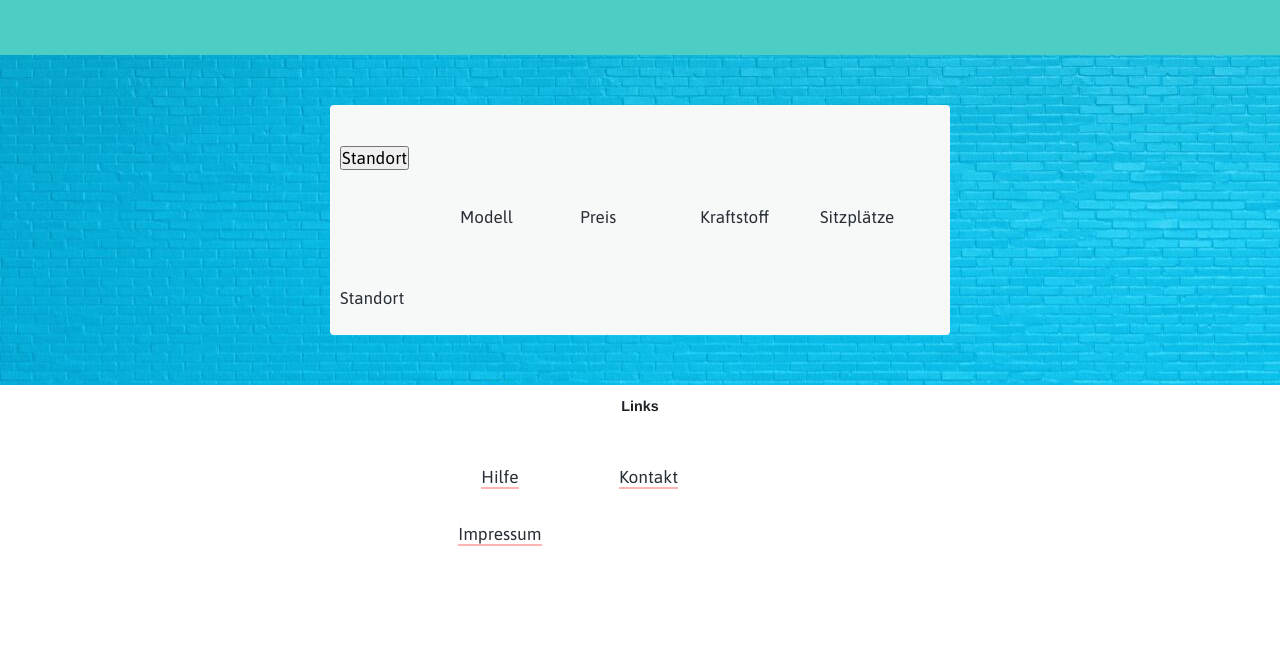
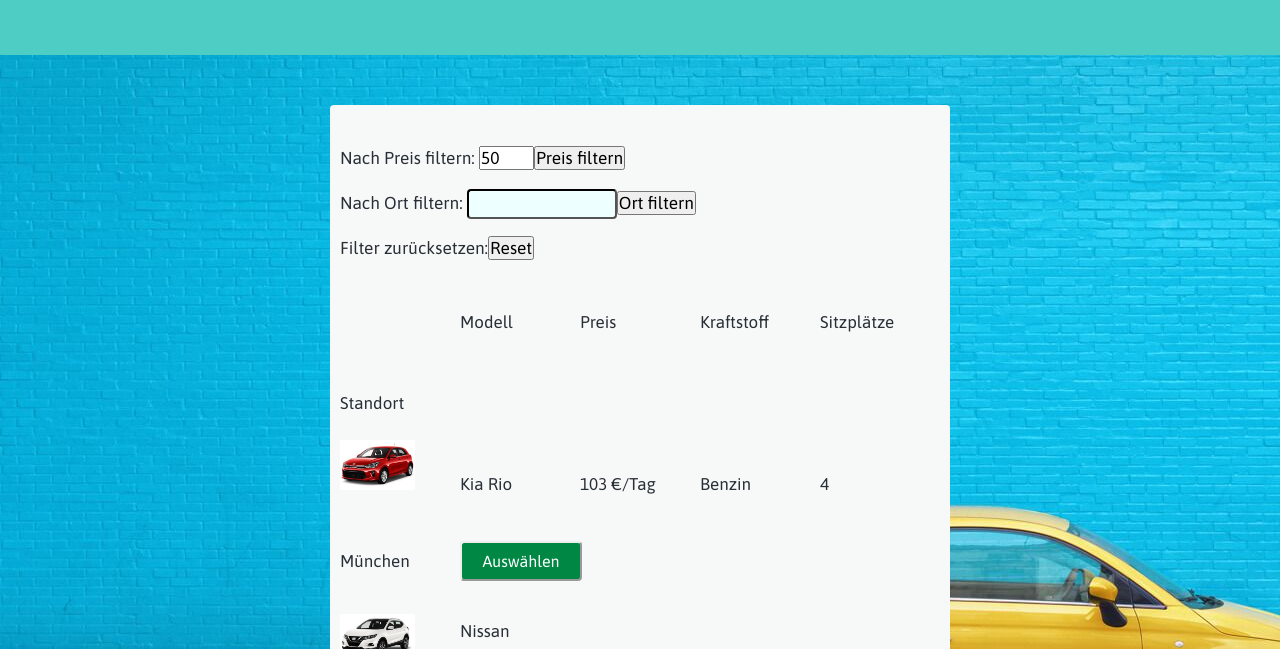
Before and after one commit to Vloraemini/Webtechnologien, a plain HTML site: page html/AutosVergleichen.html in a window 1280 px wide. Shown: the part 151-800 px from the top of the page. Drawn offline with nearby package versions, Linux system fonts and the light colour scheme.

Commit message:
Projektrealisierung3

```diff
--- a/css/main.css
+++ b/css/main.css
@@ -548,3 +548,7 @@ body {
 .headroom--unpinned {
   transform: translateY(-100%)
 }
+#cityInput{
+  height: 30px;
+  width: 150px;
+}
--- a/html/AutosVergleichen.html
+++ b/html/AutosVergleichen.html
@@ -8,8 +8,8 @@
   <link rel="stylesheet" href="https://cdnjs.cloudflare.com/ajax/libs/font-awesome/4.7.0/css/font-awesome.min.css">
   <script src="https://ajax.googleapis.com/ajax/libs/jquery/2.2.0/jquery.min.js"></script>
 
+  <script language="javascript" type="text/javascript" src="../js/Auto.js"></script>
   <script language="javascript" type="text/javascript" src="../js/buildPage.js"></script>
-  <script language="javascript" type="text/javascript" src="../js/Auto.js"></script>
   <script language="javascript" type="text/javascript" src="../js/app.js"></script>
 
 
--- a/js/buildPage.js
+++ b/js/buildPage.js
@@ -22,9 +22,18 @@ window.onload = function buidPage(){
 
 
   buildDivHeader();
-  var carList = buildCars();
+
 
   buildDivInPage(carList);
+
+  var buttonPriceInContainer = document.getElementById('buttonPriceInContainer');
+  buttonPriceInContainer.setAttribute('onclick','filterPrice()');
+  var buttonCityInContainer = document.getElementById('buttonPriceInContainer');
+  buttonCityInContainer.setAttribute('onclick','filterCity()');
+
+  var buttonResetInContainer = document.getElementById('buttonResetInContainer');
+  buttonResetInContainer.setAttribute('onclick','filterReset()');
+
 }
 
 
@@ -33,17 +42,14 @@ function buildDivInPage(carList){
 
   for (var i = 0; i < carList.length; i++) {
     var auto = carList[i];
-
-
-    if((ortValue!= null || ortValue!="")){
+    if(ortValue === undefined || ortValue.length === 0){
+      createDivElements(auto, "");
+    }else{
       if(ortValue != auto.ort){
         continue;
       }else {
         createDivElements(auto, ortValue);
       }
-
-    }else{
-      createDivElements(auto, '');
     }
   }
 }
@@ -106,11 +112,11 @@ function createDivElements(car, city){
   var carCityDiv = document.createElement('div');
   carCityDiv.className = 'carType';
   carCityDiv.id = "cityID"+i;
-  console.log("City: "+city);
-  if(city!=null&&city != ""){
+
+  if(city.length === 0){
+    carCityDiv.innerHTML = car.ort;
+  }else{
     carCityDiv.innerHTML = city;
-  }else {
-    carCityDiv.innerHTML = car.ort;
   }
 
   formDiv.appendChild(carCityDiv);
@@ -194,48 +200,74 @@ function buildDivHeader(){
 function addFilterElementsToPage(){
   var centerblockDiv = document.getElementById('centerblock');
   var buttonContainerDiv = document.createElement('div');
-  buttonContainerDiv.setAttribute('id','buttonContainer');
+  buttonContainerDiv.setAttribute('id','filterContainer');
 
-  var filterCityDiv = document.createElement('button');
-  filterCityDiv.setAttribute('class','button active');
-  filterCityDiv.setAttribute('id','buttonContainer');
-  filterCityDiv.setAttribute('value','Test');
-  var filterValue="Berlin";
-  filterCityDiv.innerHTML="Standort";
-  filterCityDiv.onclick = function() { filterSelection(filterValue); };
+  var labelContainerDiv =  document.createElement('p');
+  labelContainerDiv.innerHTML ="Nach Preis filtern: ";
 
-  // filterCityDiv.setAttribute('onclick',"filterSelection("+filterValue + ")");
+  var inputContainerDiv = document.createElement('input');
 
-  buttonContainerDiv.appendChild(filterCityDiv);
+  inputContainerDiv.id='priceInput';
+  inputContainerDiv.type='number';
+  inputContainerDiv.value ='50';
+  inputContainerDiv.min ='50';
+  inputContainerDiv.max ='150';
+
+  var buttonPriceDiv = document.createElement('button');
+  buttonPriceDiv.setAttribute('class','button active');
+  buttonPriceDiv.setAttribute('id','buttonPriceInContainer');
+  buttonPriceDiv.setAttribute('value','Test');
+
+  buttonPriceDiv.innerHTML="Preis filtern";
+
+  labelContainerDiv.appendChild(inputContainerDiv);
+  labelContainerDiv.appendChild(buttonPriceDiv);
+//----
+  var labelCityContainerDiv =  document.createElement('p');
+  labelCityContainerDiv.innerHTML ="Nach Ort filtern: ";
+
+  var inputCityContainerDiv = document.createElement('input');
+  inputCityContainerDiv.class='cityInput';
+  inputCityContainerDiv.id='cityInput';
+  inputCityContainerDiv.type = 'text';
+
+  var buttonCityDiv = document.createElement('button');
+  buttonCityDiv.setAttribute('class','button active');
+  buttonCityDiv.setAttribute('id','buttonCityInContainer');
+  buttonCityDiv.setAttribute('value','Test');
+
+  buttonCityDiv.innerHTML="Ort filtern";
+
+  labelCityContainerDiv.appendChild(inputCityContainerDiv);
+  labelCityContainerDiv.appendChild(buttonCityDiv);
+//-------------
+  var labelResetContainerDiv =  document.createElement('p');
+  labelResetContainerDiv.innerHTML ="Filter zurücksetzen:";
+
+  var buttonResetDiv = document.createElement('button');
+  buttonResetDiv.setAttribute('class','button active');
+  buttonResetDiv.setAttribute('id','buttonResetInContainer');
+  buttonResetDiv.innerHTML="Reset";
+
+  labelResetContainerDiv.appendChild(buttonResetDiv);
+
+  buttonContainerDiv.appendChild(labelContainerDiv);
+  buttonContainerDiv.appendChild(labelCityContainerDiv);
+  buttonContainerDiv.appendChild(labelResetContainerDiv);
+
   centerblockDiv.appendChild(buttonContainerDiv);
-  // carButtonDiv.onclick='"filterSelection('all')"';
-  //
-  // var buttonnode= document.createElement('input');
-  // buttonnode.setAttribute('type','button');
-  // buttonnode.setAttribute('name','sal');
-  // buttonnode.setAttribute('value','sal');
-  //
-  // carDiv.appendChild(carButtonDiv);
-  //
-  // carDiv.appendChild(carCityDiv);
-  // <div id="myBtnContainer">
-  // <button class="btn active" onclick="filterSelection('all')"> Show all</button>
-  // <button class="btn" onclick="filterSelection('cars')"> Cars</button>
-  // <button class="btn" onclick="filterSelection('animals')"> Animals</button>
-  // <button class="btn" onclick="filterSelection('fruits')"> Fruits</button>
-  // <button class="btn" onclick="filterSelection('colors')"> Colors</button>
-  // </div>
 
 }
 
 var city = ["Berlin","Hamburg","München","Köln","Frankfurt am Main","Stuttgart","Düsseldorf","Dortmund","Essen","Bremen","Dresden","Leipzig"];
 var ortValue = getUrlVars()["ort"];
 // Liste der Automodelle
-var cars = ["Mazda CX 3", "Mazda CX 5", "Smart fortwo", "Smart for four",
-"Bmw i3", "Bmw X 3", "Audi A1", "Audi Q2", "Nissan Qashqai",
+var cars = ["Mazda CX 3", "Mazda CX 5", "Smart for 2", "Smart for 4",
+"Bmw i3", "Bmw X3", "Audi A1", "Audi Q2", "Nissan Qashqai",
 "Peugeot 108", "Seat Leon","VW-Tiguan", "Ford Kuga",
 "Kia Niro", "Kia Rio" ];
 
+var carList = buildCars();
 
 function buildCars(standort){
 
@@ -288,3 +320,55 @@ function getUrlVars() {
   });
   return vars;
 }
+
+function filterPrice(){
+  clearpage();
+
+  var newCarList = new Array();
+  var filterprice = document.getElementById("priceInput").value;
+  console.log("erste Liste: "+carList.length);
+  for (var i = 0; i < carList.length; i++) {
+    var car = carList[i];
+    console.log(car);
+    if(car.preis <= filterprice){
+      newCarList.push(car);
+    }
+  }
+  console.log("Neue Liste:"+newCarList.length);
+  buildDivInPage(newCarList);
+
+}
+
+function filterCity(){
+  clearpage();
+
+  var newCarList = new Array();
+  var filterCity = document.getElementById("cityInput").value;
+
+  for (var i = 0; i < carList.length; i++) {
+    var car = carList[i];
+    if(car.ort === filterCity){
+      newCarList.push(car);
+    }
+  }
+  console.log("Neue Liste:"+newCarList.length);
+  buildDivInPage(newCarList);
+
+}
+
+function filterReset(){
+  clearpage();
+
+  buildDivInPage(carList);
+
+}
+
+function clearpage(){
+
+  var list = document.getElementById("carsList");
+   while (list.hasChildNodes()) {
+      list.removeChild(list.firstChild);
+   }
+   console.log("Clear ist fertig");
+
+}
```
